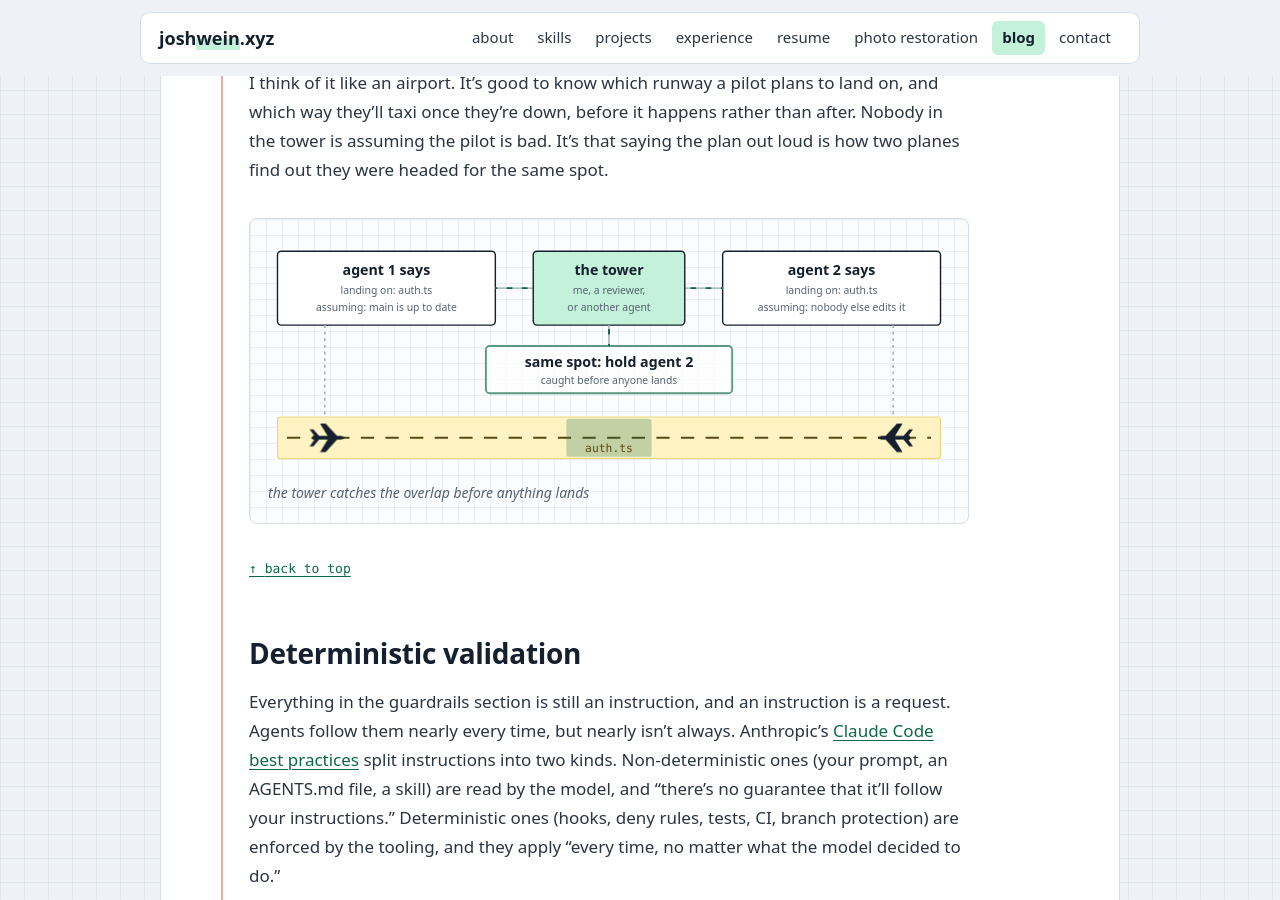
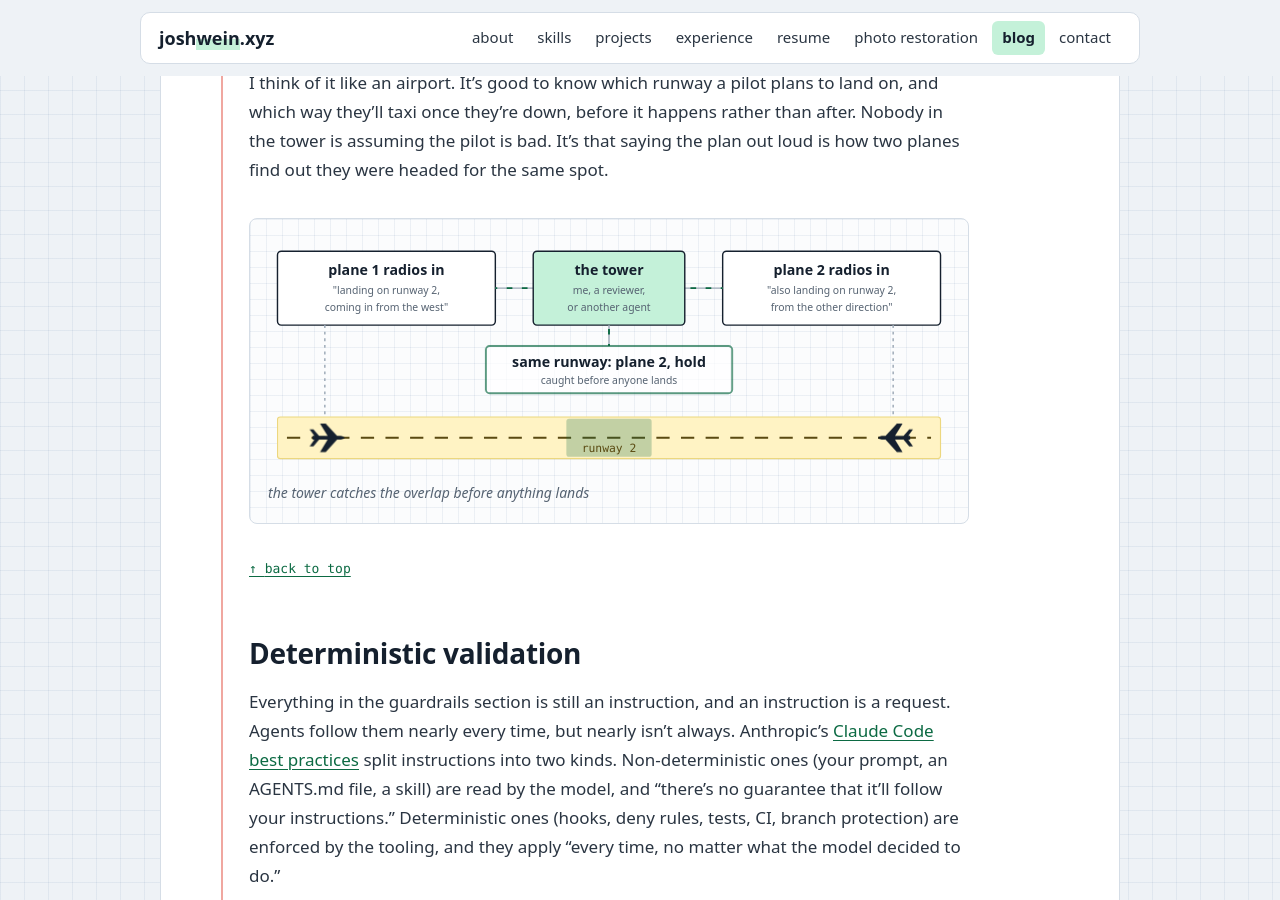
Before and after one commit to JoshWein/blog, a Jekyll site: the page built from _posts/2026-11-21-multi-agent-workflows.md, in a window 1280 px wide and 900 px high, scrolled down 7782 px. Built offline with Jekyll 4.4.1, drawn with Linux system fonts in a browser that asks for light colours; some web fonts are replaced; comment, search, counter and statistics services are not loaded.

Commit message:
Runway figure: planes radioing runway 2 from opposite directions
Co-Authored-By: Claude Opus 5.5 <noreply@anthropic.com>
Claude-Session: https://claude.ai/code/session_01HtAirmGQyAcmjJao62wzYe

```diff
--- a/_posts/2026-11-21-multi-agent-workflows.md
+++ b/_posts/2026-11-21-multi-agent-workflows.md
@@ -244,16 +244,16 @@ I think of it like an airport. It's good to know which runway a pilot plans to l
 
 <figure class="diagram">
 <svg viewBox="0 0 720 245" role="img" aria-labelledby="rw-t rw-d">
-  <title id="rw-t">Agents announcing their plans before landing</title>
-  <desc id="rw-d">Two agents approach the same runway. Each one states out loud where it plans to land and what it assumes: agent 1 is landing on auth.ts and assumes main is up to date, agent 2 is also landing on auth.ts and assumes nobody else is editing it. Both calls go to the tower, which is me, a reviewer, or another agent. The tower sees they picked the same spot and holds agent 2, which waits while agent 1 taxis in.</desc>
+  <title id="rw-t">Two planes radioing their plans before landing</title>
+  <desc id="rw-d">Two planes approach the same runway from opposite ends. Plane 1 radios that it is landing on runway 2 from the west. Plane 2 radios that it is also landing on runway 2, from the other direction. Both calls go to the tower, which stands for me, a reviewer, or another agent. The tower hears that they picked the same runway and tells plane 2 to hold while plane 1 lands.</desc>
   <rect class="box" x="10" y="15" width="230" height="78" rx="4"/>
-  <text class="lbl" x="125" y="40" text-anchor="middle">agent 1 says</text>
-  <text class="sub" x="125" y="60" text-anchor="middle">landing on: auth.ts</text>
-  <text class="sub" x="125" y="78" text-anchor="middle">assuming: main is up to date</text>
+  <text class="lbl" x="125" y="40" text-anchor="middle">plane 1 radios in</text>
+  <text class="sub" x="125" y="60" text-anchor="middle">"landing on runway 2,</text>
+  <text class="sub" x="125" y="78" text-anchor="middle">coming in from the west"</text>
   <rect class="box" x="480" y="15" width="230" height="78" rx="4"/>
-  <text class="lbl" x="595" y="40" text-anchor="middle">agent 2 says</text>
-  <text class="sub" x="595" y="60" text-anchor="middle">landing on: auth.ts</text>
-  <text class="sub" x="595" y="78" text-anchor="middle">assuming: nobody else edits it</text>
+  <text class="lbl" x="595" y="40" text-anchor="middle">plane 2 radios in</text>
+  <text class="sub" x="595" y="60" text-anchor="middle">"also landing on runway 2,</text>
+  <text class="sub" x="595" y="78" text-anchor="middle">from the other direction"</text>
   <path class="wire" d="M240 54 H280"/><path class="flow" d="M240 54 H280"/>
   <path class="wire" d="M480 54 H440"/><path class="flow" d="M480 54 H440" style="animation-delay:-.8s"/>
   <rect class="box hot" x="280" y="15" width="160" height="78" rx="4"/>
@@ -262,14 +262,14 @@ I think of it like an airport. It's good to know which runway a pilot plans to l
   <text class="sub" x="360" y="78" text-anchor="middle">or another agent</text>
   <path class="wire" d="M360 93 V115"/><path class="flow" d="M360 93 V115" style="animation-delay:-.4s"/>
   <g class="pulse"><rect class="alert" x="230" y="115" width="260" height="50" rx="4"/></g>
-  <text class="lbl" x="360" y="137" text-anchor="middle">same spot: hold agent 2</text>
+  <text class="lbl" x="360" y="137" text-anchor="middle">same runway: plane 2, hold</text>
   <text class="sub" x="360" y="155" text-anchor="middle">caught before anyone lands</text>
   <path class="wire" d="M60 93 V190" stroke-dasharray="3 4"/>
   <path class="wire" d="M660 93 V190" stroke-dasharray="3 4"/>
   <rect class="runway" x="10" y="190" width="700" height="44" rx="3"/>
   <line class="rwline" x1="20" y1="212" x2="700" y2="212"/>
   <rect class="spot" x="315" y="192" width="90" height="40" rx="3"/>
-  <text class="rwlbl" x="360" y="227" text-anchor="middle">auth.ts</text>
+  <text class="rwlbl" x="360" y="227" text-anchor="middle">runway 2</text>
   <g transform="translate(60 212)"><g class="taxi"><path class="plane" d="M-18 -2 L12 -2 Q20 0 12 2 L-18 2 Z M-2 -2 L-10 -15 L-4 -15 L8 -2 Z M-2 2 L-10 15 L-4 15 L8 2 Z M-16 -2 L-21 -9 L-17 -9 L-11 -2 Z M-16 2 L-21 9 L-17 9 L-11 2 Z"/></g></g>
   <g transform="translate(660 212) scale(-1 1)"><g><path class="plane" d="M-18 -2 L12 -2 Q20 0 12 2 L-18 2 Z M-2 -2 L-10 -15 L-4 -15 L8 -2 Z M-2 2 L-10 15 L-4 15 L8 2 Z M-16 -2 L-21 -9 L-17 -9 L-11 -2 Z M-16 2 L-21 9 L-17 9 L-11 2 Z"/></g></g>
 </svg>
```
